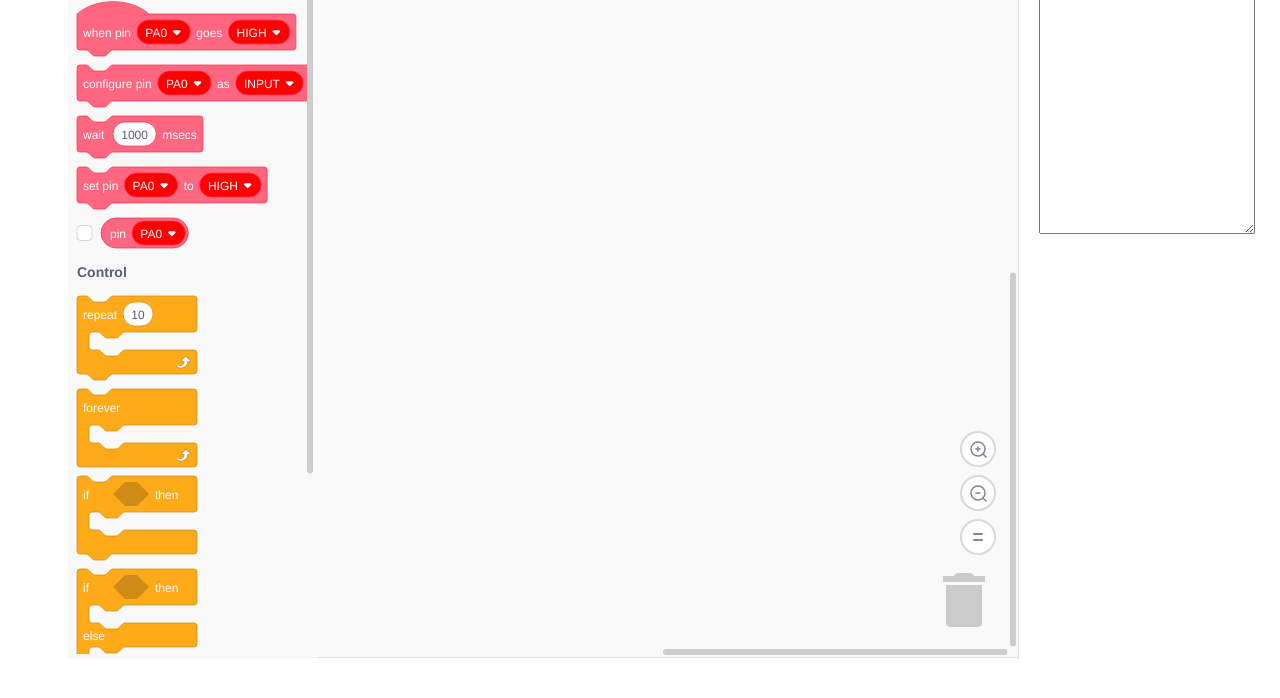
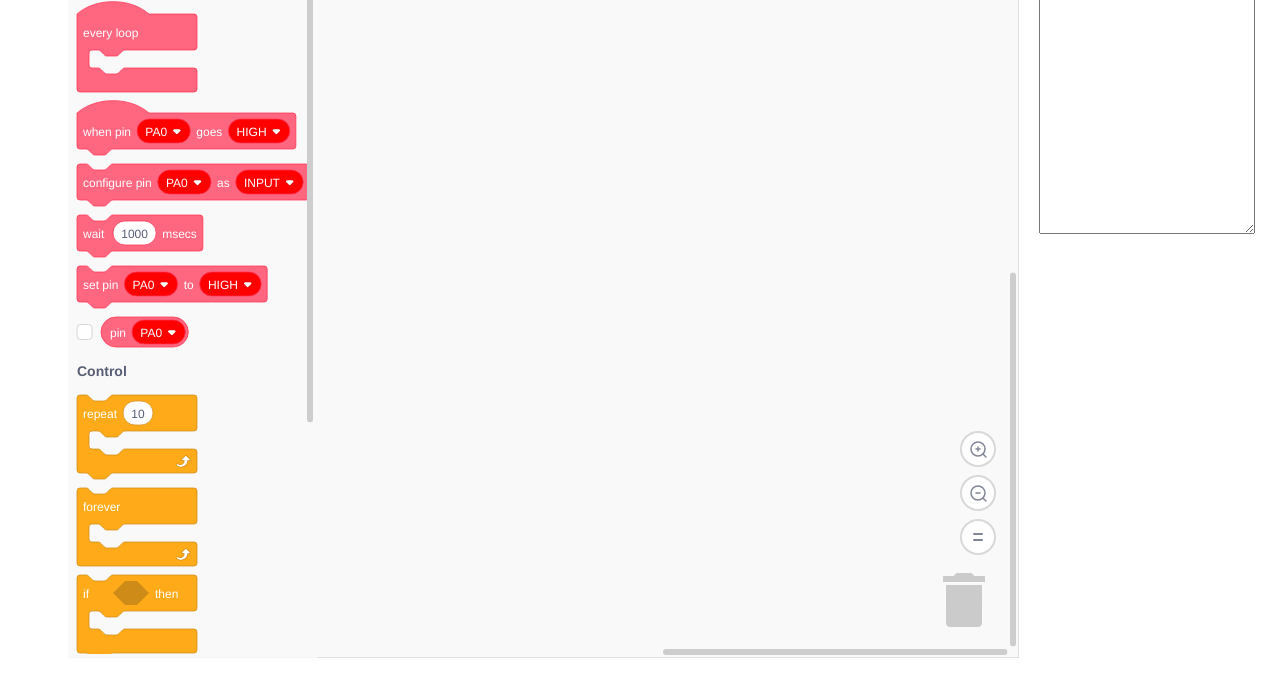
Before and after one commit to shickey/avr-blocks, a website: page index.html in a window 1280 px wide. Shown: the part 117-815 px from the top of the page. Drawn offline with Linux system fonts and the light colour scheme.

Commit message:
Created hat/end block for code that should execute every time through the main execution loop. Not sure if this is the right type of block for this.

```diff
--- a/blocks_avr.js
+++ b/blocks_avr.js
@@ -6,6 +6,23 @@ goog.require('Blockly.Blocks');
 goog.require('Blockly.Colours');
 goog.require('Blockly.constants');
 goog.require('Blockly.ScratchBlocks.VerticalExtensions');
+
+
+/**
+ * Extension to make a block be shaped as a hat block, but with an end.
+ * This is useful for creating the hat forever block.
+ * That means the block should have a previous connection and have
+ * inline inputs, but have no next connection.
+ * @this {Blockly.Block}
+ * @readonly
+ */
+Blockly.ScratchBlocks.VerticalExtensions.SHAPE_HATEND = function() {
+  this.setInputsInline(true);
+  // this.setPreviousStatement(true, null);
+};
+
+Blockly.Extensions.register('shape_hatend',
+      Blockly.ScratchBlocks.VerticalExtensions.SHAPE_HATEND);
 
 
 Blockly.Blocks['avr_whenchipstartsup'] = {
@@ -44,6 +61,28 @@ Blockly.Blocks['avr_whenpin'] = {
       ],
       "category": Blockly.Categories.avr,
       "extensions": ["colours_more", "shape_hat"]
+    });
+  }
+};
+
+Blockly.Blocks['avr_everyloop'] = {
+  /**
+   * Block main chip execution loop.
+   * @this Blockly.Block
+   */
+  init: function() {
+    this.jsonInit({
+      "id": "avr_everyloop",
+      "message0": "every loop",
+      "message1": "%1",
+      "args1": [
+        {
+          "type": "input_statement",
+          "name": "SUBSTACK"
+        }
+      ],
+      "category": Blockly.Categories.avr,
+      "extensions": ["colours_more", "shape_hatend"]
     });
   }
 };
--- a/index.html
+++ b/index.html
@@ -105,6 +105,7 @@
     <xml id="toolbox-avr" style="display: none;">
       <category name="AVR" colour="#FF6680" secondaryColour="#FF4D6A">
         <block type="avr_whenchipstartsup"></block>
+        <block type="avr_everyloop"></block>
         <block type="avr_whenpin">
           <value name="PIN">
             <shadow type="avr_pinmenu"></shadow>
```
